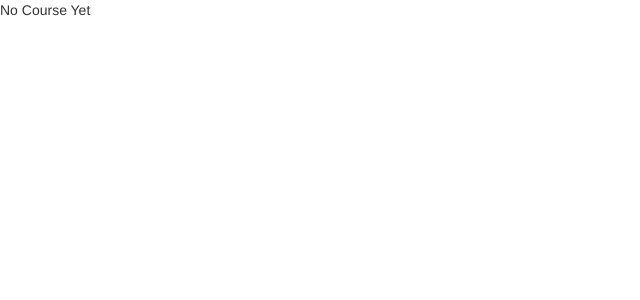
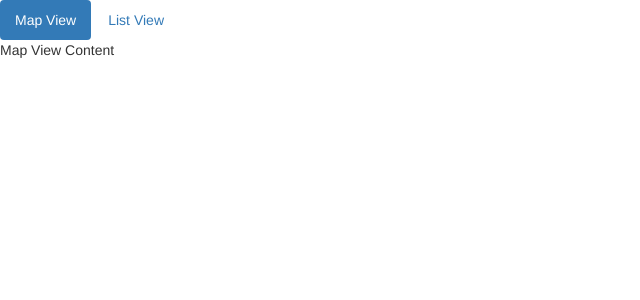
Before and after one commit to uzairqq/ECommerce, an Angular app: page / in a window 1280 px wide. Shown: the top 300 px of the page, without its empty margins (0-640 px from the left). Built offline with nearby package versions, Linux system fonts and the light colour scheme.

Commit message:
Used NgSwitch

```diff
--- a/src/app/app.component.ts
+++ b/src/app/app.component.ts
@@ -4,19 +4,21 @@
   selector: 'app-root',
   // templateUrl: './app.component.html',
   template: `
-<div [hidden]="courses.length==0">
-List  of Courses
-</div>
-<div [hidden]="courses.length>0">
-No Course Yet
+<ul class="nav nav-pills">
+<li [class.active]="viewMode =='map' "><a (click)="viewMode ='map' ">Map View</a></li>
+<li [class.active]="viewMode=='list' "><a (click)="viewMode ='list'">List View</a></li>
+</ul>
+<div [ngSwitch]="viewMode">
+<div *ngSwitchCase="'map'">Map View Content</div>
+<div *ngSwitchCase="'list'">List View Content</div>
+<div *ngSwitchDefault>OtherWise</div>
 </div>
   `,
   styleUrls: ['./app.component.css']
 })
 export class AppComponent {
 
-  courses = [];
-
+  viewMode = 'map';
 
 
 
```
